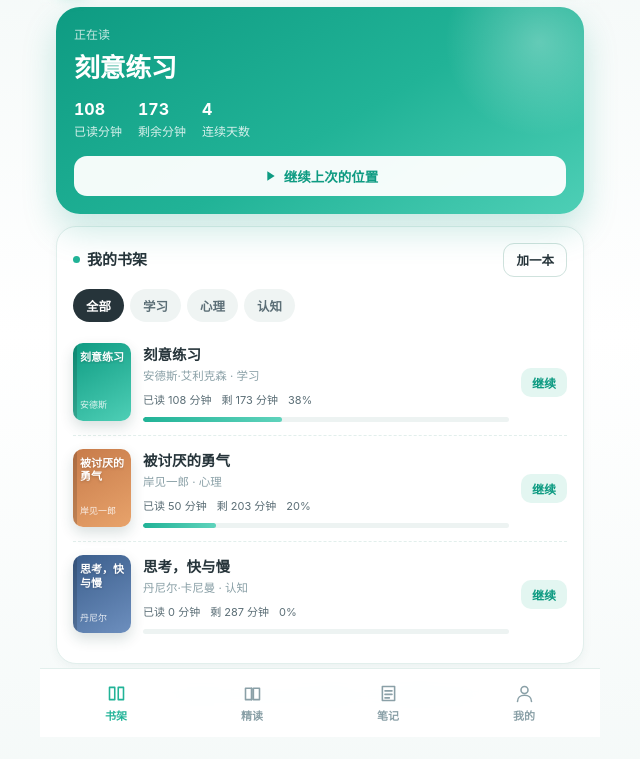
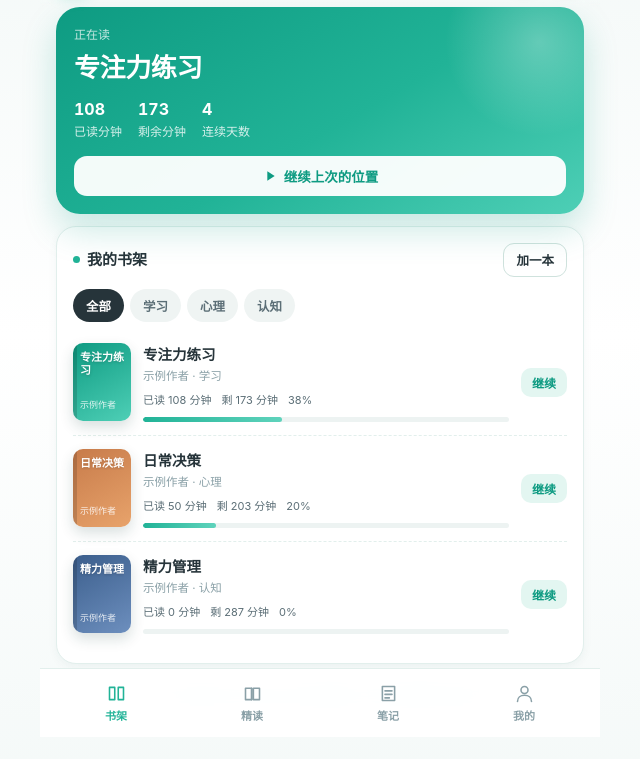
Before and after one commit to 253631672/deep-reading-workbench, a plain HTML site: page deep-reading-workbench.html in a window 1280 px wide. Shown: the part 63-822 px from the top of the page, without its empty margins (320-960 px from the left). Drawn offline with Linux system fonts and the light colour scheme.

Commit message:
清理演示数据：移除全部个人痕迹，改用通用示例数据

```diff
--- a/deep-reading-workbench.html
+++ b/deep-reading-workbench.html
@@ -364,16 +364,11 @@ const mmss=s=>Math.floor(s/60)+':'+pad(Math.floor(s%60));
 const COVERS=[['#0E9B82','#4ECFB6'],['#C77B4A','#E8A36B'],['#3B5E8C','#6D8FBE'],['#7A5B8C','#A98BC0'],['#8C6B3B','#C9A56A'],['#2F5D57','#5A968C']];
 
 const BOOKPOOL=[
-  {t:'刻意练习',a:'安德斯·艾利克森',c:'学习'},
-  {t:'被讨厌的勇气',a:'岸见一郎',c:'心理'},
-  {t:'思考，快与慢',a:'丹尼尔·卡尼曼',c:'认知'},
-  {t:'纳瓦尔宝典',a:'埃里克·乔根森',c:'财富'},
-  {t:'掌控习惯',a:'詹姆斯·克利尔',c:'习惯'},
-  {t:'原则',a:'瑞·达利欧',c:'决策'},
-  {t:'人类简史',a:'尤瓦尔·赫拉利',c:'历史'},
-  {t:'贫穷的本质',a:'阿比吉特·班纳吉',c:'经济'}
+  {t:'专注力练习',a:'示例作者',c:'学习'},
+  {t:'日常决策',a:'示例作者',c:'心理'},
+  {t:'精力管理',a:'示例作者',c:'认知'}
 ];
-const CHAP_NAMES=['为什么努力了还是没进步','天赋的真相','有目标的练习','反馈比重复重要','心理表征','走出舒适区','刻意练习怎么落地','一万小时的误读','导师与模仿','把练习变成日常'];
+const CHAP_NAMES=['问题从哪里来','常见的三个误解','换一个角度看','关键变量','一个具体例子','怎么开始','怎么坚持下去','怎么判断有效','常见的失败','落到每天的安排'];
 
 function demoData(){
   const books=[];
@@ -395,10 +390,10 @@ function demoData(){
     });
   }
   const notes=[
-    {id:uid(),book:'刻意练习',type:'金句',text:'天才不是天生的，而是练出来的。区别只在于有没有走出舒适区。',date:ymd(new Date(Date.now()-2*DAY)),stage:0},
-    {id:uid(),book:'被讨厌的勇气',type:'金句',text:'一切烦恼都来自人际关系，而自由就是被别人讨厌的勇气。',date:ymd(new Date(Date.now()-5*DAY)),stage:1},
-    {id:uid(),book:'刻意练习',type:'笔记',text:'反馈不是别人夸你，而是知道这一步到底哪里错了。自己练的时候得给自己找一个能对照的标准。',date:ymd(new Date(Date.now()-1*DAY)),stage:0},
-    {id:uid(),book:'思考，快与慢',type:'笔记',text:'快思考负责省力，慢思考负责纠错。大部分错误不是不会想，是懒得慢下来。',date:ymd(new Date(Date.now()-8*DAY)),stage:2}
+    {id:uid(),book:'专注力练习',type:'金句',text:'专注不是把时间拉长，而是把注意力收回来。',date:ymd(new Date(Date.now()-2*DAY)),stage:0},
+    {id:uid(),book:'日常决策',type:'金句',text:'好决定不靠一次想清楚，靠把选项摆到桌面上比较。',date:ymd(new Date(Date.now()-5*DAY)),stage:1},
+    {id:uid(),book:'专注力练习',type:'笔记',text:'每次只做一件事，做完再切换，比同时开五个窗口快。',date:ymd(new Date(Date.now()-1*DAY)),stage:0},
+    {id:uid(),book:'精力管理',type:'笔记',text:'精力低的时候做机械任务，精力高的时候做要动脑的事。',date:ymd(new Date(Date.now()-8*DAY)),stage:2}
   ];
   return {
     books,notes,
```
Also changed, not shown: screenshots/01-shelf.png, screenshots/02-read.png, screenshots/03-notes.png.
